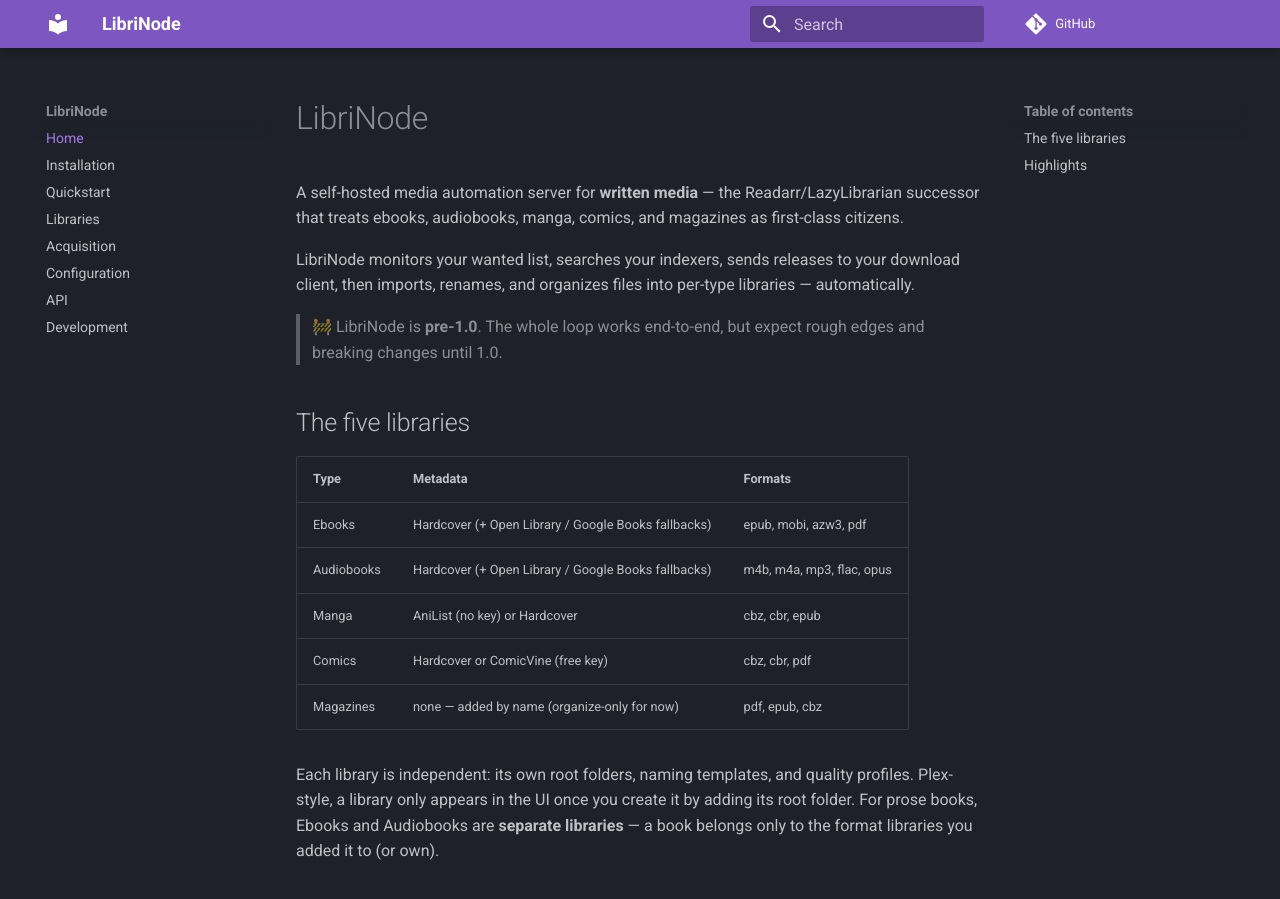
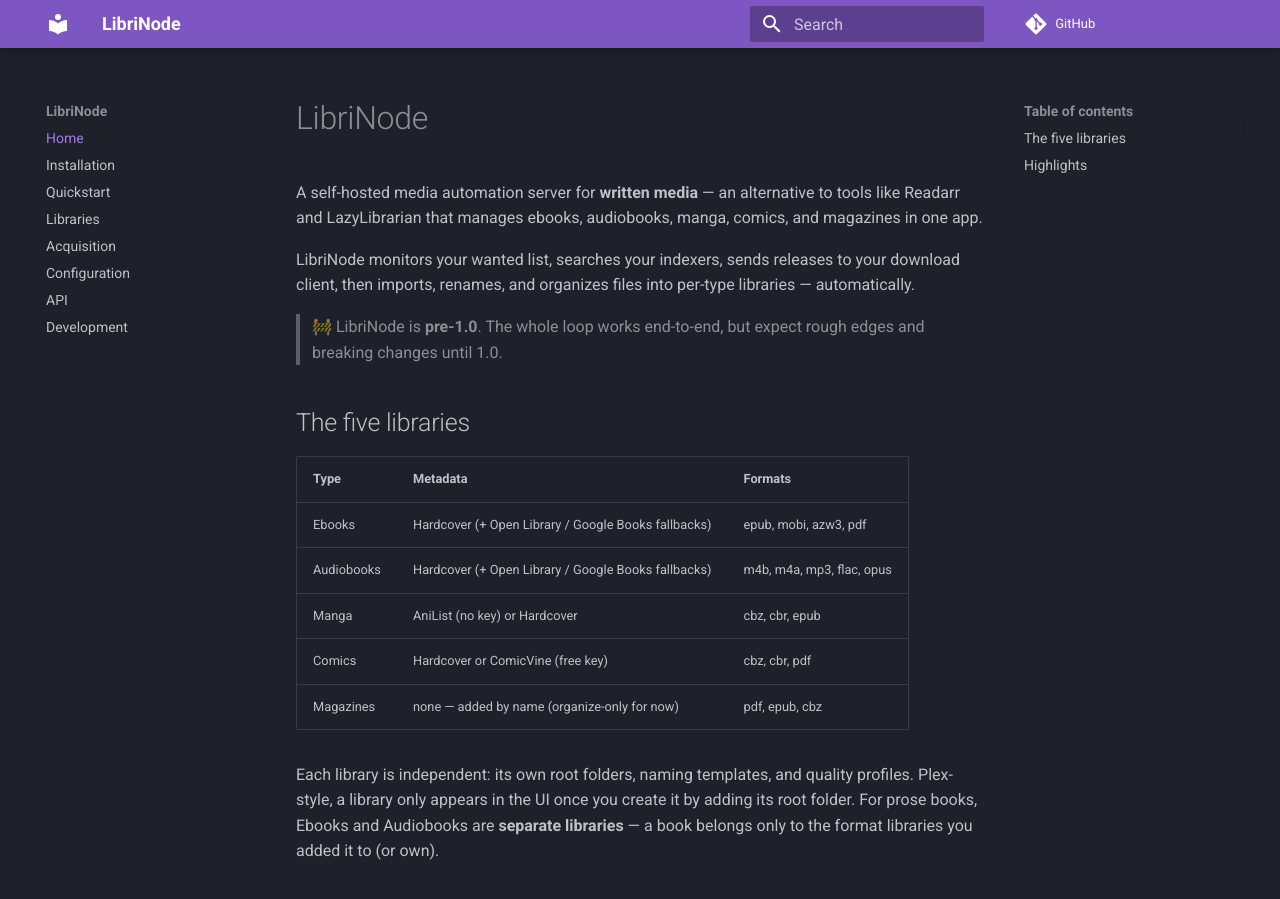
Before and after one commit to obstruct-exit-emit/LibriNode, an MkDocs documentation site: the page built from docs/index.md, in a window 1280 px wide and 900 px high. Built offline with MkDocs 1.6.1 and Material for MkDocs 9.7.7, drawn with Linux system fonts in a browser that asks for light colours; comment, search, counter and statistics services are not loaded.

Commit message:
Messaging: alternative, not successor
Comparisons to other tools stay factual; superiority framing is out.
The README hero and Why section, and the docs landing page, now present
LibriNode as an alternative with a different scope (all five written-media
types in one app), positioned alongside readers it feeds rather than
replaces. Successor, aging, and gap-filling claims removed.

Co-Authored-By: Claude Fable 5 <noreply@anthropic.com>

```diff
--- a/docs/index.md
+++ b/docs/index.md
@@ -1,8 +1,8 @@
 # LibriNode
 
-A self-hosted media automation server for **written media** — the
-Readarr/LazyLibrarian successor that treats ebooks, audiobooks, manga,
-comics, and magazines as first-class citizens.
+A self-hosted media automation server for **written media** — an
+alternative to tools like Readarr and LazyLibrarian that manages ebooks,
+audiobooks, manga, comics, and magazines in one app.
 
 LibriNode monitors your wanted list, searches your indexers, sends releases
 to your download client, then imports, renames, and organizes files into
```
Also changed, not shown: README.md (+2 -2 lines).
